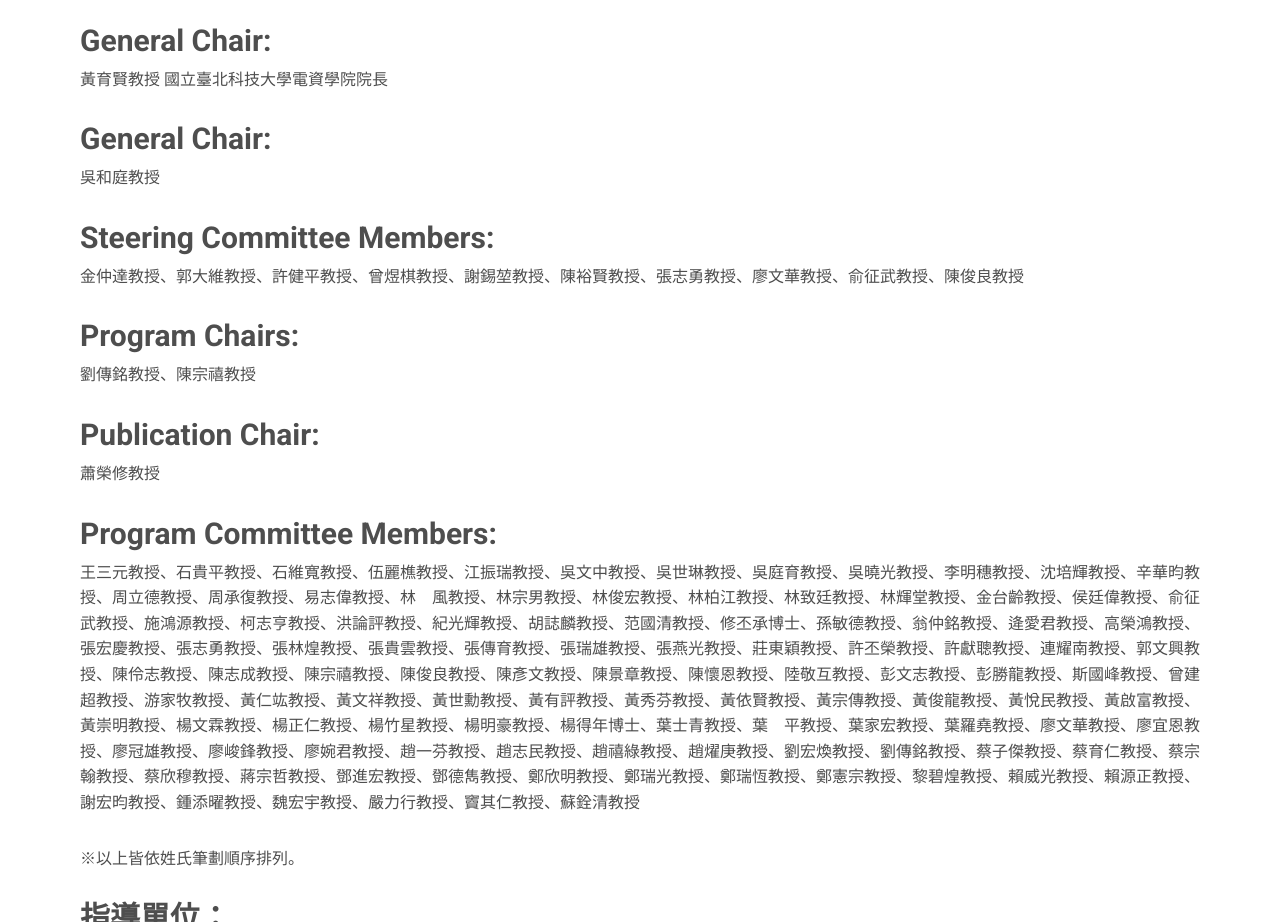
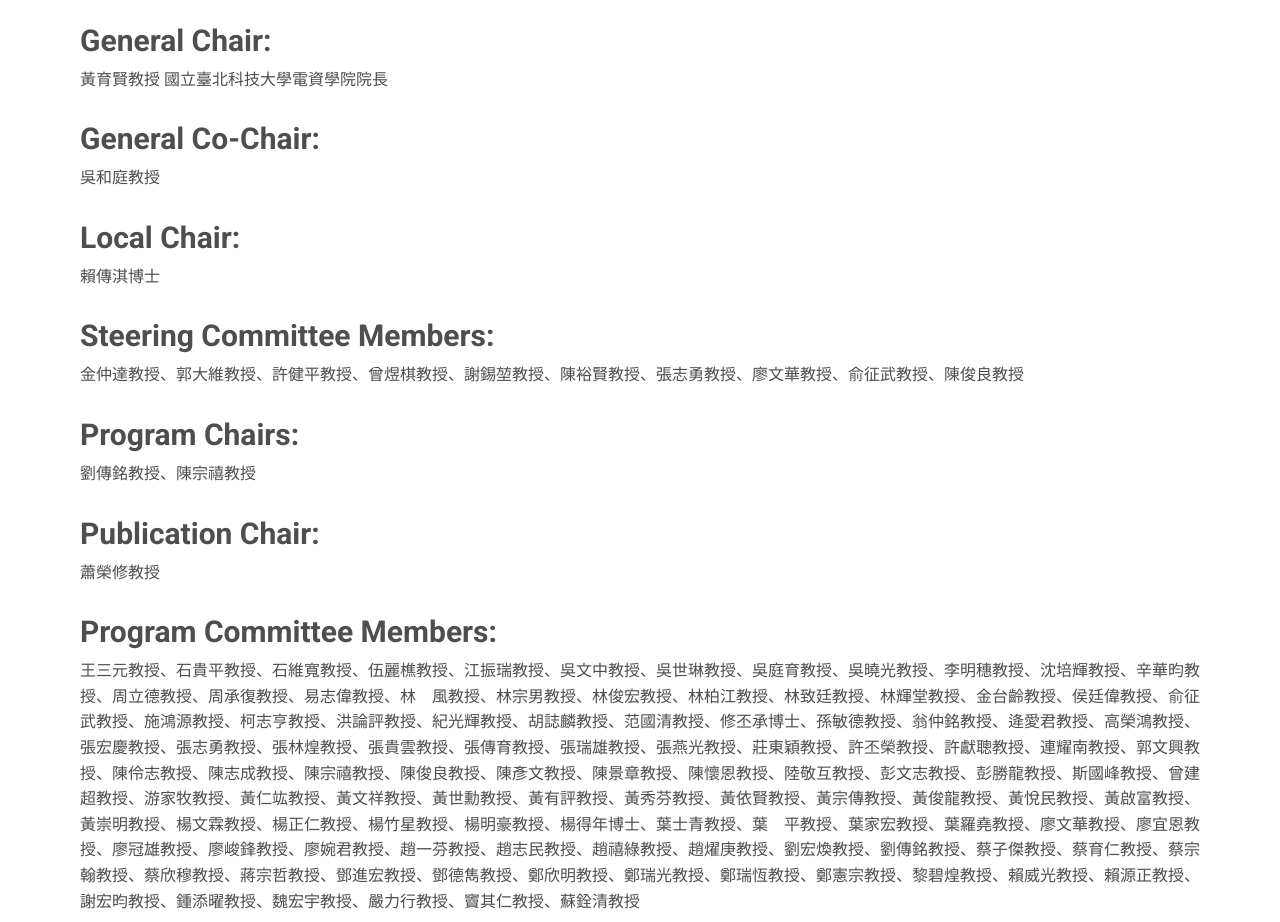
Before and after one commit to 0penth3wind0w/WASN2018, a website: page info.html in a window 1280 px wide. Shown: the part 920-1842 px from the top of the page. Drawn offline with Linux system fonts and the light colour scheme; files whose address does not match are found by name.

Commit message:
update info.html

```diff
--- a/info.html
+++ b/info.html
@@ -69,8 +69,10 @@
                     <p>王錫福教授 國立臺北科技大學</p>
                     <h2>General Chair:</h2>
                     <p>黃育賢教授 國立臺北科技大學電資學院院長</p>
-                    <h2>General Chair:</h2>
+                    <h2>General Co-Chair:</h2>
                     <p>吳和庭教授</p>
+                    <h2>Local Chair:</h2>
+                    <p>賴傳淇博士</p>
                     <h2>Steering Committee Members:</h2>
                     <p>金仲達教授、郭大維教授、許健平教授、曾煜棋教授、謝錫堃教授、陳裕賢教授、張志勇教授、廖文華教授、俞征武教授、陳俊良教授</p>
                     <h2>Program Chairs:</h2>
```
